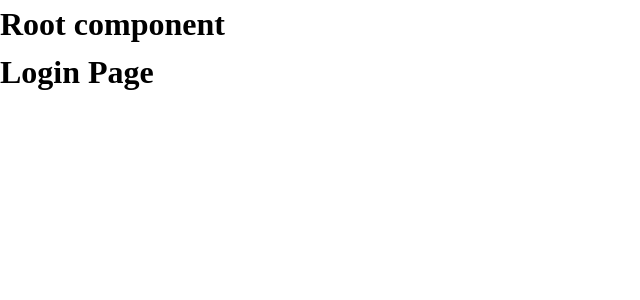
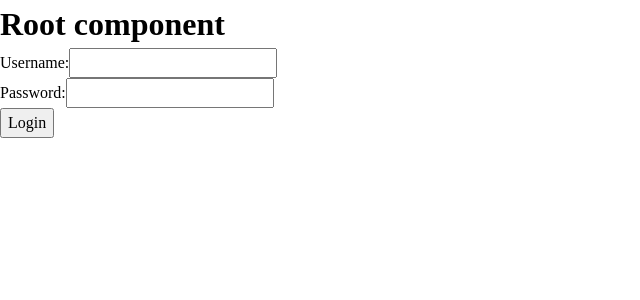
Before and after one commit to replakcan/blog-api, a React (Vite) app in the folder frontend/: page /login in a window 1280 px wide. Shown: the top 300 px of the page, without its empty margins (0-640 px from the left). Built offline with nearby package versions, Linux system fonts and the light colour scheme.

Commit message:
Updates login-page with form inputs

```diff
--- a/frontend/src/routes/login-page.jsx
+++ b/frontend/src/routes/login-page.jsx
@@ -1,5 +1,44 @@
-function LoginPage() {
-  return <h1>Login Page</h1>
+import { useState } from 'react'
+import axios from 'axios'
+import useLocalStorage from '../hooks/useLocalStorage'
+
+export default function LoginPage() {
+  const [formData, setFormData] = useState({
+    email: '',
+    password: '',
+  })
+  const [token, setToken] = useLocalStorage('token', null)
+
+  const handleChange = (e) => {
+    const { name, value } = e.target
+    setFormData((prev) => ({ ...prev, [name]: value }))
+  }
+
+  const handleSubmit = async (e) => {
+    e.preventDefault()
+
+    try {
+      const res = await axios.post('http://localhost:3000/login', formData)
+
+      setToken(res.data.token)
+    } catch (err) {
+      console.error('Login failed:', err.response?.data || err.message)
+    }
+  }
+
+  return (
+    <form onSubmit={handleSubmit}>
+      <div>
+        <label>Username:</label>
+        <input type="text" name="username" value={formData.username} onChange={handleChange} required />
+      </div>
+
+      <div>
+        <label>Password:</label>
+        <input type="password" name="password" value={formData.password} onChange={handleChange} required />
+      </div>
+
+      <button type="submit">Login</button>
+    </form>
+  )
 }
-
-export default LoginPage
```
